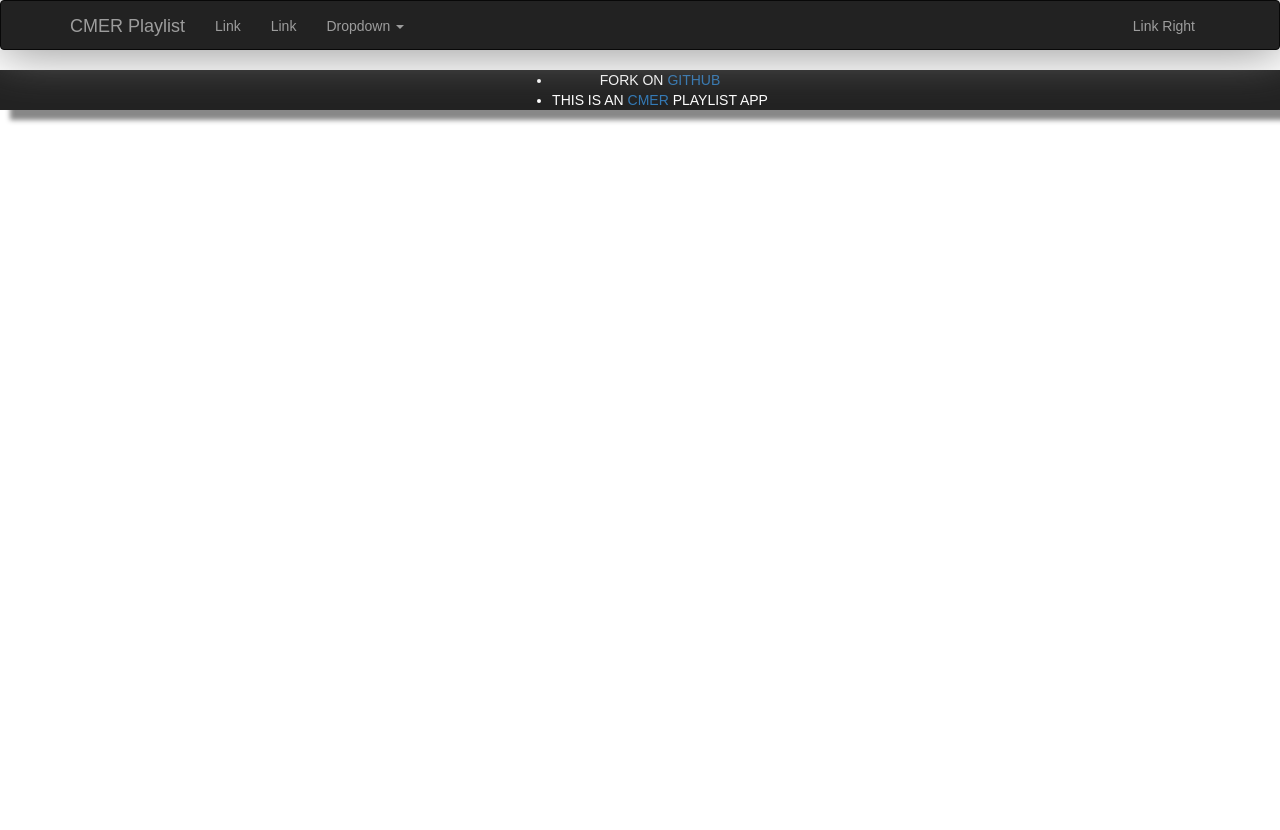
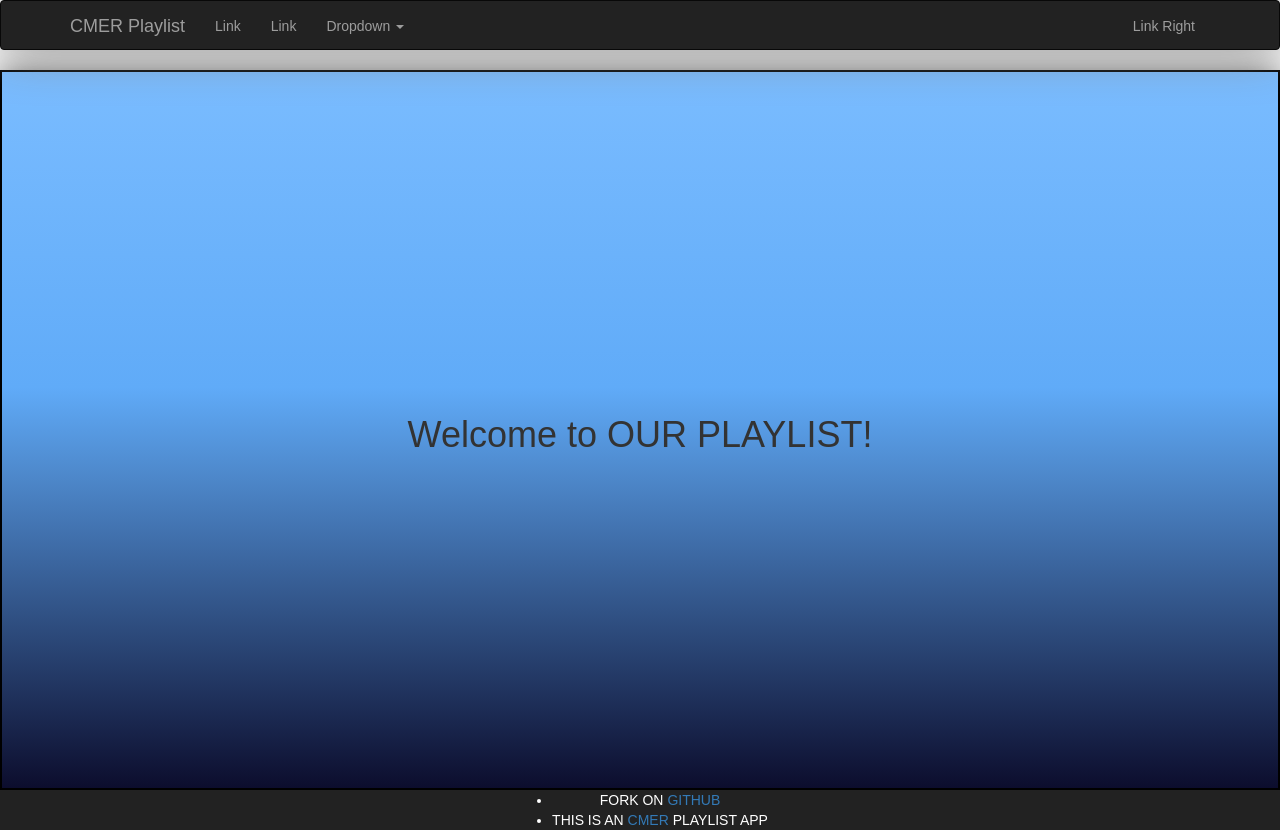
Before and after one commit to RobertDQuant/CMER, a React (Create React App) app in the folder cmer/: page / in a window 1280 px wide. Before the commit the page ends 800 px from the top, so only its background shows below. Built offline with nearby package versions, Linux system fonts and the light colour scheme.

Commit message:
created Hero component and added styling

```diff
--- a/cmer/src/App.css
+++ b/cmer/src/App.css
@@ -1,6 +1,7 @@
 .App {
     text-align: center;
 }
+
 
 /*.Navbar {
   text-transform: uppercase;
@@ -14,7 +15,7 @@ nav {
     align-items: center;
     justify-content: space-between;
     color: white;
-  height:40px;
+    height: 40px;
     background-color: #222222;
     box-shadow: 1px 1px 50px #888888;
     border-bottom: 1px solid white;
@@ -33,3 +34,33 @@ footer {
     background-color: #222222;
     box-shadow: 10px 10px 5px #888888;
 }
+
+#hero {
+    margin: 0 auto;
+    padding: 20px;
+    height: 720px;
+    border: 2px solid black;
+    background-color: #eeeeee;
+    -webkit-box-shadow: -1px 4px 33px 0px rgba(0, 0, 0, 0.75);
+    -moz-box-shadow: -1px 4px 33px 0px rgba(0, 0, 0, 0.75);
+    box-shadow: -1px 4px 33px 0px rgba(0, 0, 0, 0.75);
+    background: rgb(122, 188, 255);
+    /* Old browsers */
+    background: -moz-linear-gradient(top, rgba(122, 188, 255, 1) 0%, rgba(96, 171, 248, 1) 44%, rgba(12, 13, 45, 1) 100%);
+    /* FF3.6-15 */
+    background: -webkit-linear-gradient(top, rgba(122, 188, 255, 1) 0%, rgba(96, 171, 248, 1) 44%, rgba(12, 13, 45, 1) 100%);
+    /* Chrome10-25,Safari5.1-6 */
+    background: linear-gradient(to bottom, rgba(122, 188, 255, 1) 0%, rgba(96, 171, 248, 1) 44%, rgba(12, 13, 45, 1) 100%);
+    /* W3C, IE10+, FF16+, Chrome26+, Opera12+, Safari7+ */
+    filter: progid: DXImageTransform.Microsoft.gradient( startColorstr='#7abcff', endColorstr='#0c0d2d', GradientType=0);
+    /* IE6-9 */
+    display: flex;
+    align-items: center;
+    justify-content: center;
+}
+
+.hero-text {
+    text-align: center;
+    font-family: sans-serif;
+    font-weight: 500;
+}
--- a/cmer/src/App.js
+++ b/cmer/src/App.js
@@ -2,6 +2,7 @@ import React, { Component } from 'react';
 import logo from './logo.svg';
 import './App.css';
 import Nav from './components/Navigation';
+import Hero from './components/Hero';
 
 import {
   BrowserRouter as Router,
@@ -16,6 +17,7 @@ class App extends Component {
     return (
       <div className="App">
       <Nav/>
+      <Hero />
       <Footer />
       </div>
     );
--- a/cmer/src/components/Hero.js
+++ b/cmer/src/components/Hero.js
@@ -0,0 +1,11 @@
+import React, { Component } from 'react';
+
+class Hero extends Component {
+  render() {
+    return (
+      <div id="hero"> <h1 className="hero-text">Welcome to OUR PLAYLIST!</h1> </div>
+    );
+  };
+}
+
+export default Hero;
```
Lines whose indentation alone changed are shown as unchanged.
